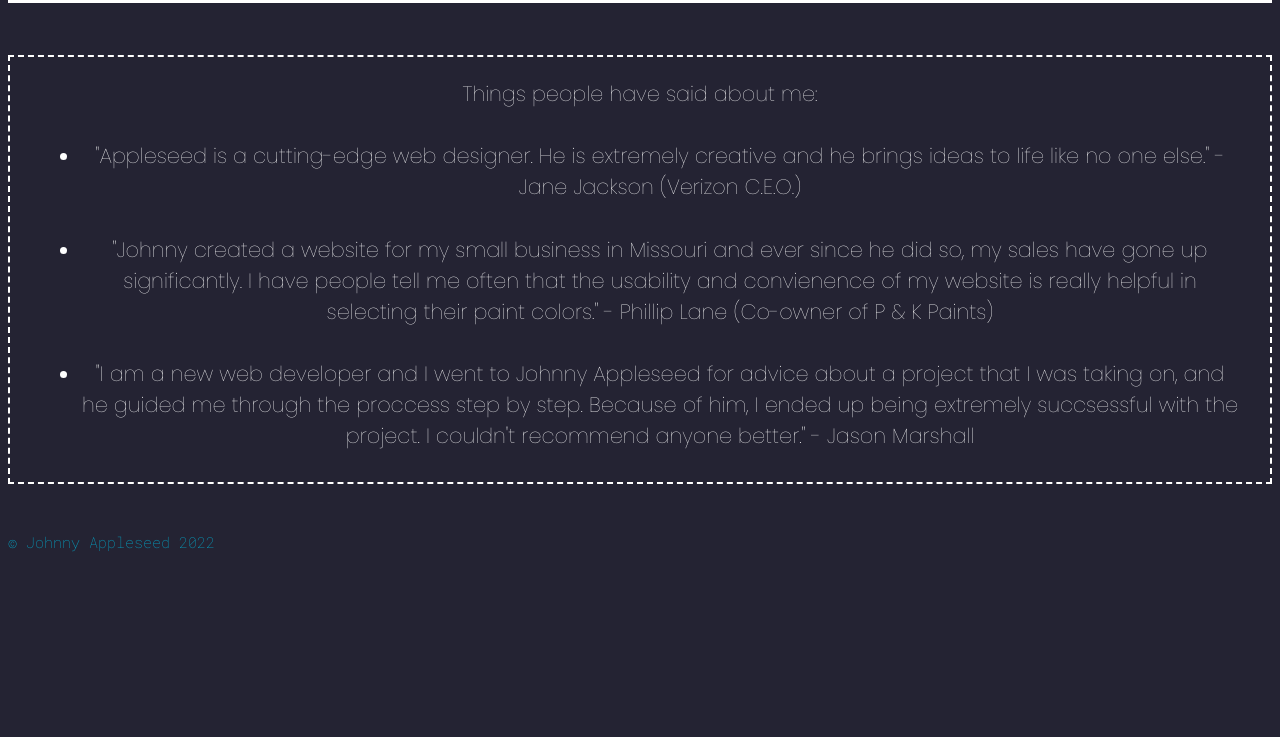
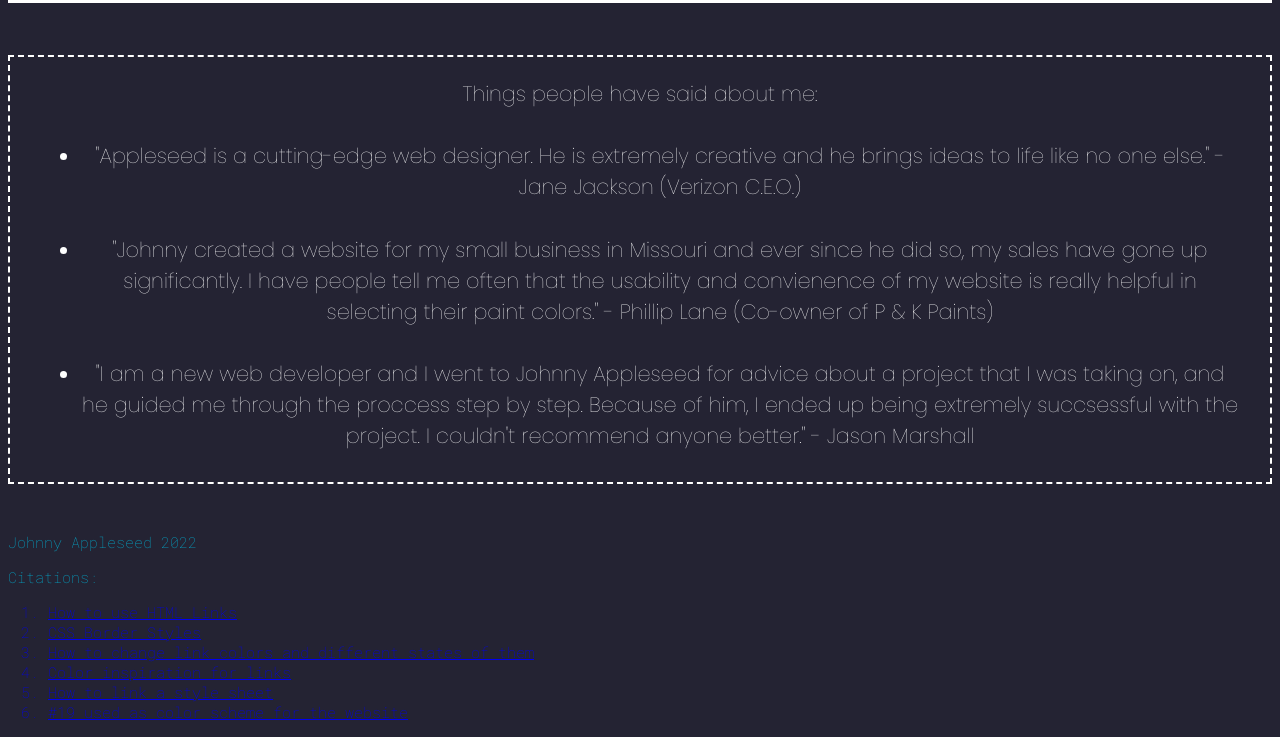
Before and after one commit to RVCC-IDMX/midterm2022-tino1360, a plain HTML site: page index.html in a window 1280 px wide. Shown: the part 797-1534 px from the top of the page. Before the commit the page ends 1357 px from the top, so only its background shows below. Drawn offline with Linux system fonts and the light colour scheme; a web font is replaced by a local one.

Commit message:
final upload

```diff
--- a/index.html
+++ b/index.html
@@ -12,7 +12,7 @@
 </head>
 <body id="body">
    <section id="bio">
-    <img src="img/avatar.svg" width="350" height="350">
+    <img src="img/avatar.svg" width="350" height="350" alt="A man with blonde hair and light blue eyes wearing a purple suit">
     <h3>Johnny Appleseed</h3>
     <h4>Orange County, CA</h4>
    </section>
@@ -22,8 +22,8 @@
     <p>I'm very talented. here's my portfolio & accomplishments:</p>
 
         <ul>
-            <li> Was the lead designer of <a href="https://verizon.com">verizon.com</a></li>
-            <li> Worked for <a href="https://amazon.com">Amazon</a> as a web engineer for 24 years</li>
+            <li> Was the lead designer of <a href="https://verizon.com" alt="A link leading to verizon.com">verizon.com</a></li>
+            <li> Worked for <a href="https://amazon.com" alt="A link leading to amazon.com">Amazon</a> as a web engineer for 24 years</li>
             <li> 2-time Olympic Men's Curling Champion</li>
             <li> Served in the U.S. Army for 10 years</li>
         </ul>
@@ -42,5 +42,20 @@
 
    </section>
 </body>
-<footer id="footer">© Johnny Appleseed 2022</footer>
+<footer id="footer">
+    <p>Johnny Appleseed 2022</p>
+
+    <p>Citations:</p>
+
+    <ol>
+
+    <a href="https://www.w3schools.com/html/html_links.asp" alt="A link leading to www.w3schools.com"><li>How to use HTML Links</li></a>
+    <a href="https://www.w3schools.com/CSSref/playdemo.asp?filename=playcss_border-style" alt="A link leading to www.w3schools.com"><li>CSS Border Styles</li></a>
+    <a href="https://www.w3docs.com/snippets/css/how-to-change-link-colors-in-html.html" alt="A link leading to www.w3docs.com"><li>How to change link colors and different states of them</li></a>
+    <a href="https://www.canva.com/colors/color-meanings/light-blue/" alt="A link leading to www.canva.com"><li>Color inspiration for links</li></a>
+    <a href="https://www.freecodecamp.org/news/how-to-link-css-to-html/" alt="A link leading to www.freecodecamp.org"><li>How to link a style sheet</li></a>
+    <a href="https://websitesetup.org/website-color-schemes/" alt="A link leading to www.webstiesetup.org"><li>#19 used as color scheme for the website</li></a>
+    </ol>
+
+</footer>
 </html>
```
